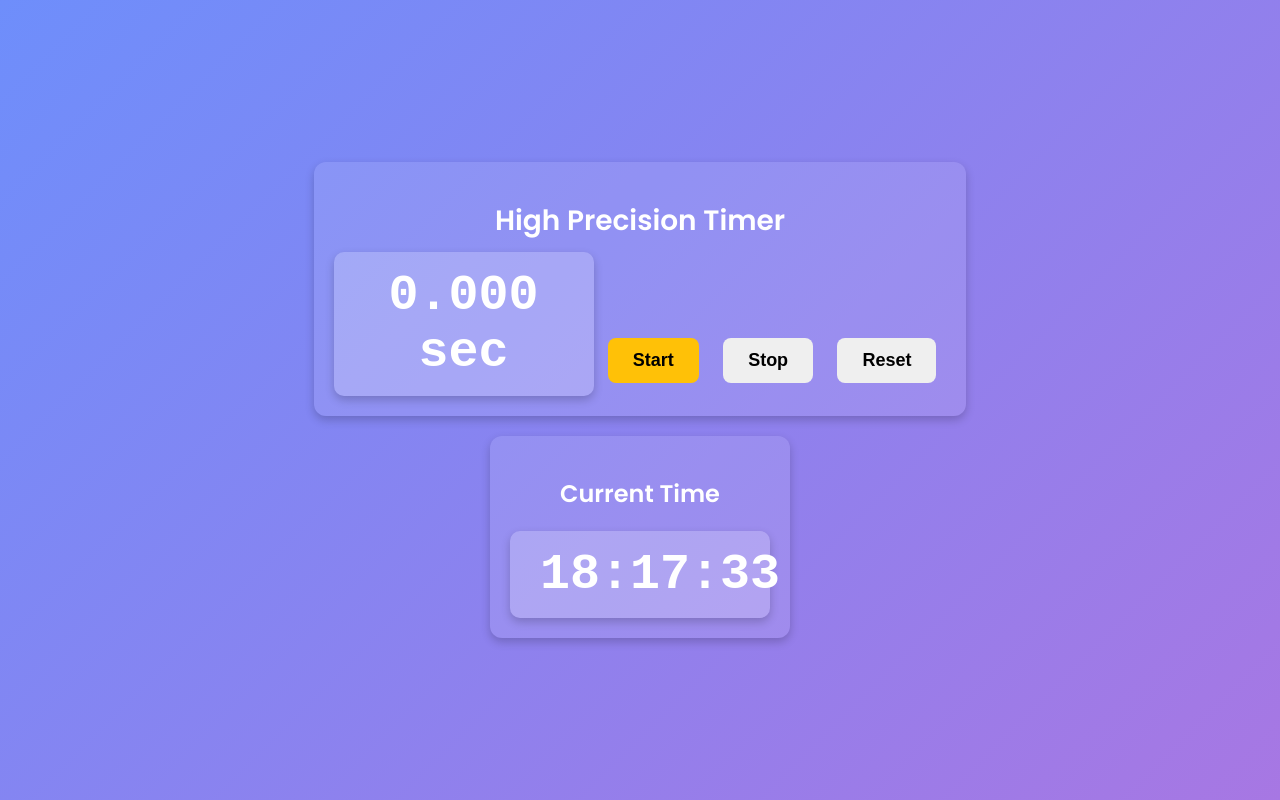
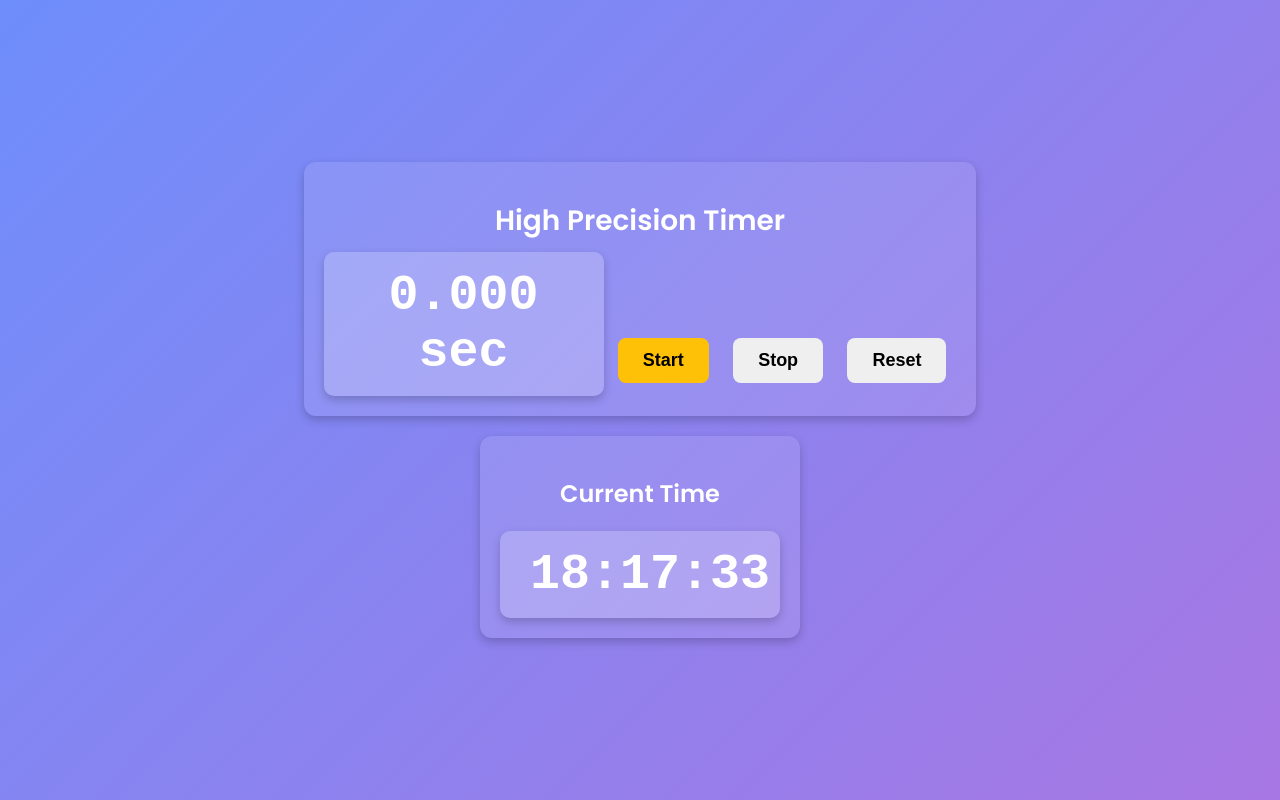
Before and after one commit to MaXiXiXaM/Swim-Timer, a plain HTML site: page index.html in a window 1280 px wide. Drawn offline with Linux system fonts and the light colour scheme.

Commit message:
index.html

```diff
--- a/index.html
+++ b/index.html
@@ -34,7 +34,7 @@
             border-radius: 10px;
             display: inline-block;
             box-shadow: 0 4px 10px rgba(0, 0, 0, 0.2);
-            width: 200px; /* FIXED WIDTH */
+            width: 220px; /* FIXED WIDTH */
             text-align: center;
             font-family: 'Courier New', monospace; /* Monospace font for stability */
         }
```
